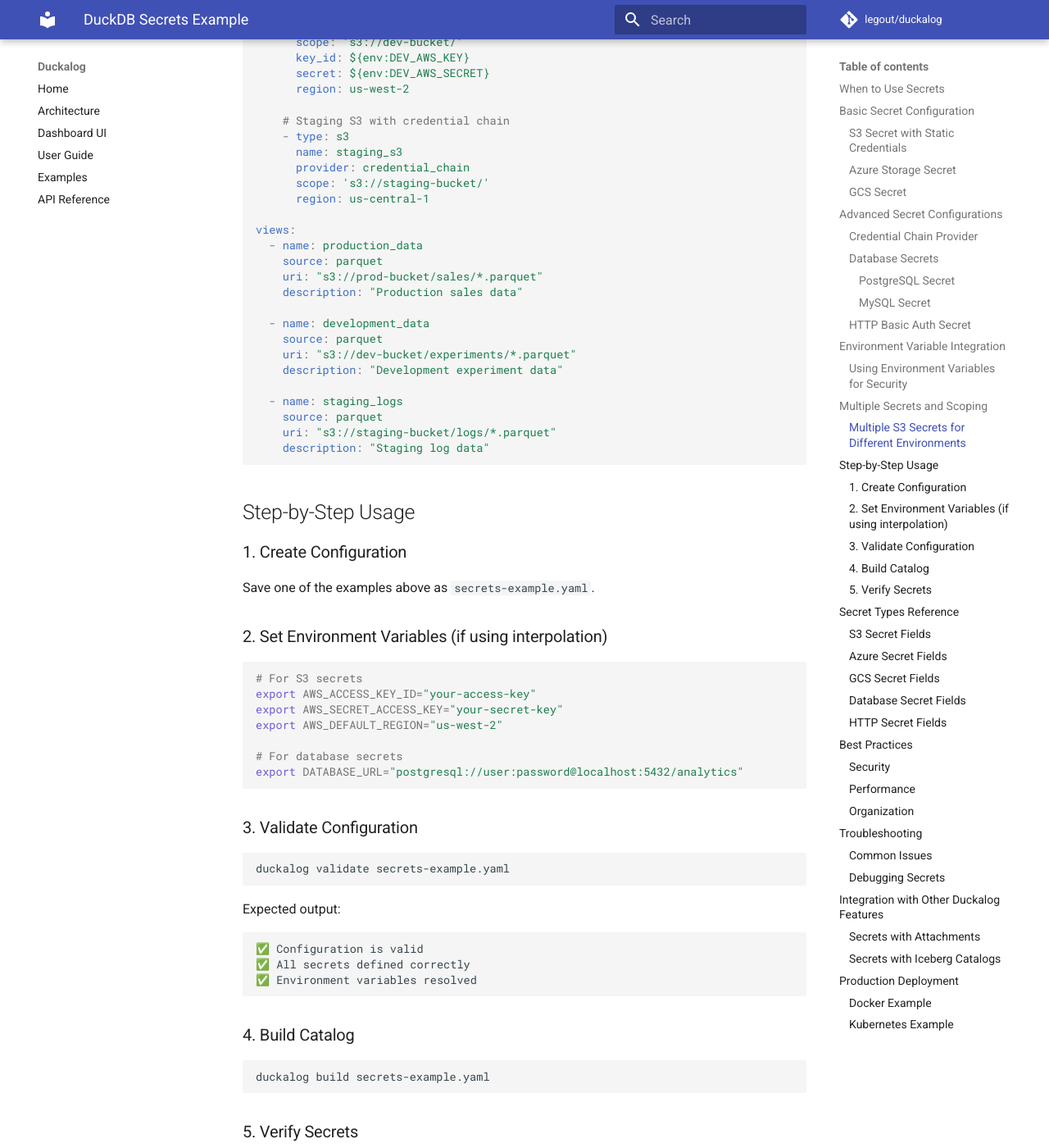
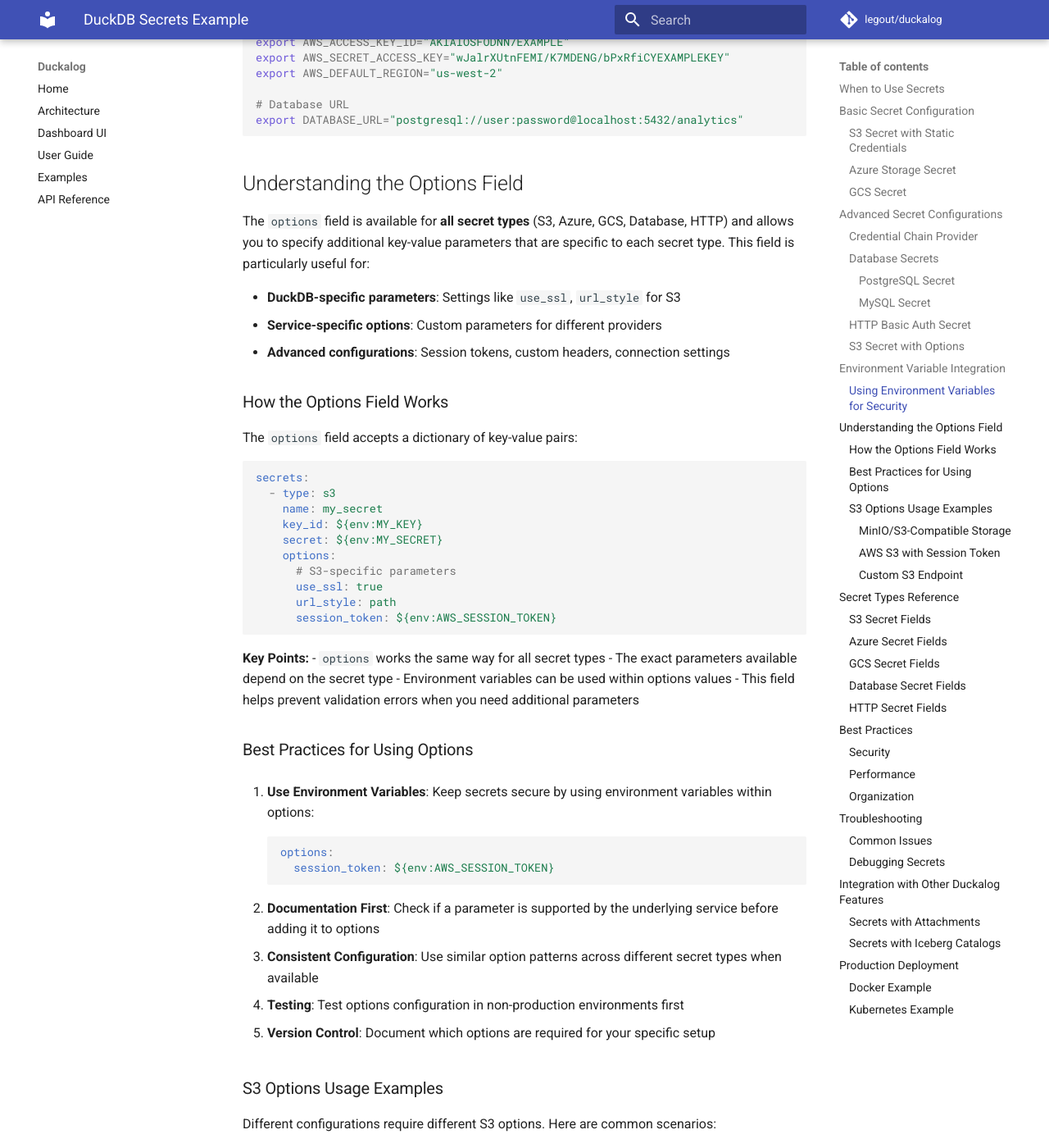
Before and after one commit to legout/duckalog, an MkDocs documentation site: the page built from docs/examples/duckdb-secrets.md, in a window 1280 px wide and 1400 px high, scrolled down 5456 px. Shown: the whole window at 82% size. Built offline with MkDocs 1.6.1 and Material for MkDocs 9.7.7, drawn with Linux system fonts in a browser that asks for light colours; comment, search, counter and statistics services are not loaded; some of the changed text lies outside the part shown.

Commit message:
improve secrets options documentation
- Add options field to all secret type tables (S3, Azure, GCS, Database)
- Create comprehensive S3 options examples (use_ssl, url_style, session_token)
- Add general explanation of options field usage across all secret types
- Include best practices and common S3 scenarios (MinIO, AWS S3, custom endpoints)
- Add OpenSpec change proposals for documentation improvements
- Validate all examples work with current Duckalog API

Resolves user confusion around ValidationError when using S3-specific parameters
like use_ssl and url_style by documenting the proper options field usage.

Implements improve-secrets-options-documentation change proposal.

````diff
--- a/docs/examples/duckdb-secrets.md
+++ b/docs/examples/duckdb-secrets.md
@@ -201,6 +201,43 @@
     description: "Data from HTTP API with basic authentication"
 ```
 
+### S3 Secret with Options
+
+For advanced S3 configurations, use the `options` field to specify DuckDB-specific parameters:
+
+```yaml
+version: 1
+
+duckdb:
+  database: s3_advanced_catalog.duckdb
+  install_extensions:
+    - httpfs
+
+  secrets:
+    - type: s3
+      name: advanced_s3
+      key_id: ${env:LODL_ACCESS_KEY_ID}
+      secret: ${env:LODL_SECRET_ACCESS_KEY}
+      endpoint: ${env:LODL_ENDPOINT_URL}
+      options:
+        use_ssl: true                # Enable/disable SSL (default: true)
+        url_style: path              # URL style: 'path' or 'virtual'
+        session_token: ${env:AWS_SESSION_TOKEN}  # For temporary credentials
+        region: us-east-1           # Override region in options
+
+views:
+  - name: advanced_data
+    source: parquet
+    uri: "s3://my-advanced-bucket/data/*.parquet"
+    description: "Data from S3 with advanced options configuration"
+```
+
+**Common S3 Options:**
+- `use_ssl`: Enable/disable SSL encryption (use `false` for local testing)
+- `url_style`: URL style for S3-compatible storage (`path` for MinIO/other, `virtual` for standard AWS S3)
+- `session_token`: AWS temporary session token
+- `region`: AWS region override
+
 ## Environment Variable Integration
 
 ### Using Environment Variables for Security
@@ -243,110 +280,94 @@
 export DATABASE_URL="postgresql://user:password@localhost:5432/analytics"
 ```
 
-## Multiple Secrets and Scoping
+## Understanding the Options Field
 
-### Multiple S3 Secrets for Different Environments
+The `options` field is available for **all secret types** (S3, Azure, GCS, Database, HTTP) and allows you to specify additional key-value parameters that are specific to each secret type. This field is particularly useful for:
+
+- **DuckDB-specific parameters**: Settings like `use_ssl`, `url_style` for S3
+- **Service-specific options**: Custom parameters for different providers
+- **Advanced configurations**: Session tokens, custom headers, connection settings
+
+### How the Options Field Works
+
+The `options` field accepts a dictionary of key-value pairs:
 
 ```yaml
-version: 1
-
-duckdb:
-  database: multi_env_catalog.duckdb
-  install_extensions:
-    - httpfs
-
-  secrets:
-    # Production S3 with persistent secret
-    - type: s3
-      name: prod_s3
-      provider: config
-      persistent: true
-      scope: 's3://prod-bucket/'
-      key_id: ${env:PROD_AWS_KEY}
-      secret: ${env:PROD_AWS_SECRET}
-      region: us-east-1
-
-    # Development S3 with temporary secret
-    - type: s3
-      name: dev_s3
-      provider: config
-      scope: 's3://dev-bucket/'
-      key_id: ${env:DEV_AWS_KEY}
-      secret: ${env:DEV_AWS_SECRET}
-      region: us-west-2
-
-    # Staging S3 with credential chain
-    - type: s3
-      name: staging_s3
-      provider: credential_chain
-      scope: 's3://staging-bucket/'
-      region: us-central-1
-
-views:
-  - name: production_data
-    source: parquet
-    uri: "s3://prod-bucket/sales/*.parquet"
-    description: "Production sales data"
-
-  - name: development_data
-    source: parquet
-    uri: "s3://dev-bucket/experiments/*.parquet"
-    description: "Development experiment data"
-
-  - name: staging_logs
-    source: parquet
-    uri: "s3://staging-bucket/logs/*.parquet"
-    description: "Staging log data"
+secrets:
+  - type: s3
+    name: my_secret
+    key_id: ${env:MY_KEY}
+    secret: ${env:MY_SECRET}
+    options:
+      # S3-specific parameters
+      use_ssl: true
+      url_style: path
+      session_token: ${env:AWS_SESSION_TOKEN}
 ```
 
-## Step-by-Step Usage
+**Key Points:**
+- `options` works the same way for all secret types
+- The exact parameters available depend on the secret type
+- Environment variables can be used within options values
+- This field helps prevent validation errors when you need additional parameters
 
-### 1. Create Configuration
+### Best Practices for Using Options
 
-Save one of the examples above as `secrets-example.yaml`.
+1. **Use Environment Variables**: Keep secrets secure by using environment variables within options:
+   ```yaml
+   options:
+     session_token: ${env:AWS_SESSION_TOKEN}
+   ```
 
-### 2. Set Environment Variables (if using interpolation)
+2. **Documentation First**: Check if a parameter is supported by the underlying service before adding it to options
 
-```bash
-# For S3 secrets
-export AWS_ACCESS_KEY_ID="your-access-key"
-export AWS_SECRET_ACCESS_KEY="your-secret-key"
-export AWS_DEFAULT_REGION="us-west-2"
+3. **Consistent Configuration**: Use similar option patterns across different secret types when available
 
-# For database secrets
-export DATABASE_URL="postgresql://user:password@localhost:5432/analytics"
+4. **Testing**: Test options configuration in non-production environments first
+
+5. **Version Control**: Document which options are required for your specific setup
+
+### S3 Options Usage Examples
+
+Different configurations require different S3 options. Here are common scenarios:
+
+#### MinIO/S3-Compatible Storage
+```yaml
+secrets:
+  - type: s3
+    name: minio_storage
+    key_id: ${env:MINIO_ACCESS_KEY}
+    secret: ${env:MINIO_SECRET_KEY}
+    endpoint: http://minio-server:9000
+    options:
+      use_ssl: false          # Often disabled for local MinIO
+      url_style: path          # Path style common for MinIO
 ```
 
-### 3. Validate Configuration
-
-```bash
-duckalog validate secrets-example.yaml
+#### AWS S3 with Session Token
+```yaml
+secrets:
+  - type: s3
+    name: aws_s3_temp
+    key_id: ${env:AWS_ACCESS_KEY_ID}
+    secret: ${env:AWS_SECRET_ACCESS_KEY}
+    region: us-east-1
+    options:
+      session_token: ${env:AWS_SESSION_TOKEN}
+      url_style: virtual        # Virtual style for standard AWS S3
 ```
 
-Expected output:
-```
-✅ Configuration is valid
-✅ All secrets defined correctly
-✅ Environment variables resolved
-```
-
-### 4. Build Catalog
-
-```bash
-duckalog build secrets-example.yaml
-```
-
-### 5. Verify Secrets
-
-```bash
-# Connect to the created database
-duckdb secrets_catalog.duckdb
-
-# List created secrets
-SELECT name, type, provider FROM duckdb_secrets();
-
-# Check specific secret details
-SELECT * FROM duckdb_secrets() WHERE name = 'production_s3';
+#### Custom S3 Endpoint
+```yaml
+secrets:
+  - type: s3
+    name: custom_endpoint
+    key_id: ${env:MY_ACCESS_KEY}
+    secret: ${env:MY_SECRET_KEY}
+    endpoint: https://s3.example.com
+    options:
+      use_ssl: true
+      region: custom-region-1
 ```
 
 ## Secret Types Reference
@@ -363,6 +384,7 @@
 | `scope` | Optional | URL prefix for secret scope |
 | `provider` | Optional | `"config"` (default) or `"credential_chain"` |
 | `persistent` | Optional | Whether secret persists across sessions |
+| `options` | Optional | Additional S3-specific parameters (e.g., `use_ssl`, `url_style`) |
 
 ### Azure Secret Fields
 
@@ -374,6 +396,7 @@
 | `account_name` | Either/or | Storage account name |
 | `secret` | For explicit auth | Account key or password |
 | `scope` | Optional | URL prefix for secret scope |
+| `options` | Optional | Additional Azure-specific parameters |
 
 ### GCS Secret Fields
 
@@ -384,6 +407,7 @@
 | `secret` | For `config` provider | Private key content |
 | `endpoint` | Optional | Custom GCS endpoint |
 | `scope` | Optional | URL prefix for secret scope |
+| `options` | Optional | Additional GCS-specific parameters |
 
 ### Database Secret Fields
 
@@ -396,6 +420,7 @@
 | `database` | Either/or | Database name |
 | `key_id` | Either/or | Database username |
 | `secret` | Either/or | Database password |
+| `options` | Optional | Additional database-specific parameters |
 
 ### HTTP Secret Fields
 
````
Also changed, not shown: openspec/changes/add-s3-options-secrets-example/proposal.md (added, +15 -0 lines), openspec/changes/add-s3-options-secrets-example/specs/examples/spec.md (added, +27 -0 lines), openspec/changes/add-s3-options-secrets-example/tasks.md (added, +14 -0 lines), openspec/changes/improve-secrets-options-documentation/proposal.md (added, +17 -0 lines), openspec/changes/improve-secrets-options-documentation/specs/docs/spec.md (added, +34 -0 lines), openspec/changes/improve-secrets-options-documentation/specs/examples/spec.md (added, +34 -0 lines), openspec/changes/improve-secrets-options-documentation/tasks.md (added, +30 -0 lines).
